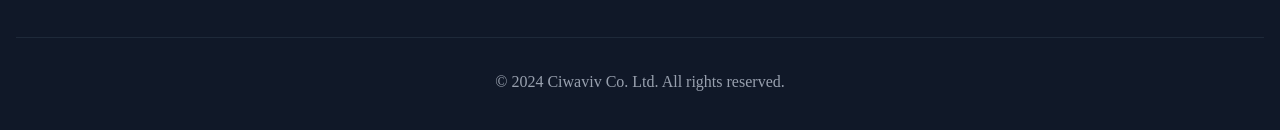
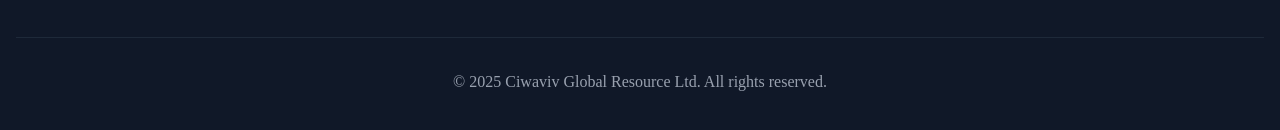
Before and after one commit to Kariaki58/ciwaviv_landing_page, a Next.js app: page / in a window 1280 px wide. Shown: the part 3893-4023 px from the top of the page. Built offline with nearby package versions, Linux system fonts and the light colour scheme.

Commit message:
fixed site and seo

```diff
--- a/app/page.tsx
+++ b/app/page.tsx
@@ -587,7 +587,7 @@ export default function HomePage() {
           </div>
 
           <div className="border-t border-gray-800 mt-6 sm:mt-8 pt-6 sm:pt-8 text-center text-gray-400 text-sm sm:text-base">
-            <p>&copy; 2024 Ciwaviv Co. Ltd. All rights reserved.</p>
+            <p>&copy; {new Date().getFullYear()} Ciwaviv Global Resource Ltd. All rights reserved.</p>
           </div>
         </div>
       </footer>
```
